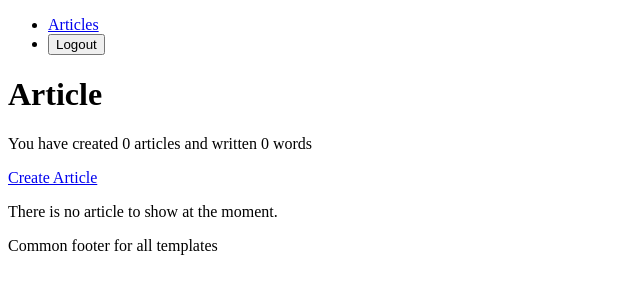
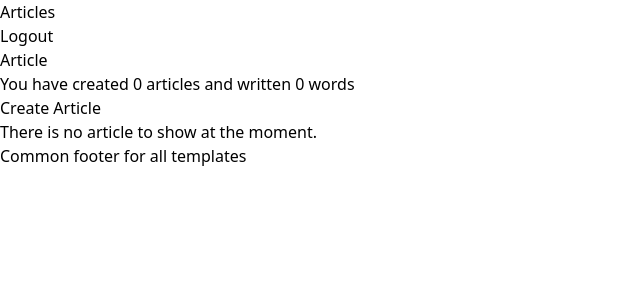
Before and after one commit to psychoAKASH/article_app, a Django app: page /articles/ in a window 1280 px wide. Shown: the top 300 px of the page, without its empty margins (0-640 px from the left). Run offline with Django 5.2, Linux system fonts and the light colour scheme; the visitor is signed in with stand-in values (Sample User, id 1); data that the repository does not hold is empty; parts of the project's set-up code (start-up, migrations or seed data) failed here and were passed over; some libraries are stand-ins or nearby versions.

Commit message:
tailwind css integration done

```diff
--- /dev/null
+++ b/package.json
@@ -0,0 +1,6 @@
+{
+  "dependencies": {
+    "@tailwindcss/cli": "^4.1.4",
+    "tailwindcss": "^4.1.4"
+  }
+}
--- /dev/null
+++ b/static/input.css
@@ -0,0 +1 @@
+@import "tailwindcss";
--- /dev/null
+++ b/static/output.css
@@ -0,0 +1,165 @@
+/*! tailwindcss v4.1.4 | MIT License | https://tailwindcss.com */
+@layer theme, base, components, utilities;
+@layer theme {
+  :root, :host {
+    --font-sans: ui-sans-serif, system-ui, sans-serif, "Apple Color Emoji",
+      "Segoe UI Emoji", "Segoe UI Symbol", "Noto Color Emoji";
+    --font-mono: ui-monospace, SFMono-Regular, Menlo, Monaco, Consolas, "Liberation Mono",
+      "Courier New", monospace;
+    --default-font-family: var(--font-sans);
+    --default-mono-font-family: var(--font-mono);
+  }
+}
+@layer base {
+  *, ::after, ::before, ::backdrop, ::file-selector-button {
+    box-sizing: border-box;
+    margin: 0;
+    padding: 0;
+    border: 0 solid;
+  }
+  html, :host {
+    line-height: 1.5;
+    -webkit-text-size-adjust: 100%;
+    tab-size: 4;
+    font-family: var(--default-font-family, ui-sans-serif, system-ui, sans-serif, "Apple Color Emoji", "Segoe UI Emoji", "Segoe UI Symbol", "Noto Color Emoji");
+    font-feature-settings: var(--default-font-feature-settings, normal);
+    font-variation-settings: var(--default-font-variation-settings, normal);
+    -webkit-tap-highlight-color: transparent;
+  }
+  hr {
+    height: 0;
+    color: inherit;
+    border-top-width: 1px;
+  }
+  abbr:where([title]) {
+    -webkit-text-decoration: underline dotted;
+    text-decoration: underline dotted;
+  }
+  h1, h2, h3, h4, h5, h6 {
+    font-size: inherit;
+    font-weight: inherit;
+  }
+  a {
+    color: inherit;
+    -webkit-text-decoration: inherit;
+    text-decoration: inherit;
+  }
+  b, strong {
+    font-weight: bolder;
+  }
+  code, kbd, samp, pre {
+    font-family: var(--default-mono-font-family, ui-monospace, SFMono-Regular, Menlo, Monaco, Consolas, "Liberation Mono", "Courier New", monospace);
+    font-feature-settings: var(--default-mono-font-feature-settings, normal);
+    font-variation-settings: var(--default-mono-font-variation-settings, normal);
+    font-size: 1em;
+  }
+  small {
+    font-size: 80%;
+  }
+  sub, sup {
+    font-size: 75%;
+    line-height: 0;
+    position: relative;
+    vertical-align: baseline;
+  }
+  sub {
+    bottom: -0.25em;
+  }
+  sup {
+    top: -0.5em;
+  }
+  table {
+    text-indent: 0;
+    border-color: inherit;
+    border-collapse: collapse;
+  }
+  :-moz-focusring {
+    outline: auto;
+  }
+  progress {
+    vertical-align: baseline;
+  }
+  summary {
+    display: list-item;
+  }
+  ol, ul, menu {
+    list-style: none;
+  }
+  img, svg, video, canvas, audio, iframe, embed, object {
+    display: block;
+    vertical-align: middle;
+  }
+  img, video {
+    max-width: 100%;
+    height: auto;
+  }
+  button, input, select, optgroup, textarea, ::file-selector-button {
+    font: inherit;
+    font-feature-settings: inherit;
+    font-variation-settings: inherit;
+    letter-spacing: inherit;
+    color: inherit;
+    border-radius: 0;
+    background-color: transparent;
+    opacity: 1;
+  }
+  :where(select:is([multiple], [size])) optgroup {
+    font-weight: bolder;
+  }
+  :where(select:is([multiple], [size])) optgroup option {
+    padding-inline-start: 20px;
+  }
+  ::file-selector-button {
+    margin-inline-end: 4px;
+  }
+  ::placeholder {
+    opacity: 1;
+  }
+  @supports (not (-webkit-appearance: -apple-pay-button))  or (contain-intrinsic-size: 1px) {
+    ::placeholder {
+      color: currentcolor;
+      @supports (color: color-mix(in lab, red, red)) {
+        color: color-mix(in oklab, currentcolor 50%, transparent);
+      }
+    }
+  }
+  textarea {
+    resize: vertical;
+  }
+  ::-webkit-search-decoration {
+    -webkit-appearance: none;
+  }
+  ::-webkit-date-and-time-value {
+    min-height: 1lh;
+    text-align: inherit;
+  }
+  ::-webkit-datetime-edit {
+    display: inline-flex;
+  }
+  ::-webkit-datetime-edit-fields-wrapper {
+    padding: 0;
+  }
+  ::-webkit-datetime-edit, ::-webkit-datetime-edit-year-field, ::-webkit-datetime-edit-month-field, ::-webkit-datetime-edit-day-field, ::-webkit-datetime-edit-hour-field, ::-webkit-datetime-edit-minute-field, ::-webkit-datetime-edit-second-field, ::-webkit-datetime-edit-millisecond-field, ::-webkit-datetime-edit-meridiem-field {
+    padding-block: 0;
+  }
+  :-moz-ui-invalid {
+    box-shadow: none;
+  }
+  button, input:where([type="button"], [type="reset"], [type="submit"]), ::file-selector-button {
+    appearance: button;
+  }
+  ::-webkit-inner-spin-button, ::-webkit-outer-spin-button {
+    height: auto;
+  }
+  [hidden]:where(:not([hidden="until-found"])) {
+    display: none !important;
+  }
+}
+@layer utilities {
+  .static {
+    position: static;
+  }
+  .block {
+    display: block;
+  }
+}
--- a/templates/app/base.html
+++ b/templates/app/base.html
@@ -1,9 +1,12 @@
+{% load static %}
+
 <!DOCTYPE html>
 <html lang="en">
 <head>
     <meta charset="UTF-8">
     <meta name="viewport" content="width=device-width, initial-scale=1.0">
     <title>DjangoArticle</title>
+    <link rel="stylesheet" href = "{% static 'output.css' %}">
     <link rel="stylesheet" href="https://cdn.jsdelivr.net/npm/easymde/dist/easymde.min.css">
     <script src="https://cdn.jsdelivr.net/npm/easymde/dist/easymde.min.js"></script>
 </head>
```
Also changed, not shown: djproject/settings.py (+20 -4 lines), package-lock.json (added), 2 other files.
